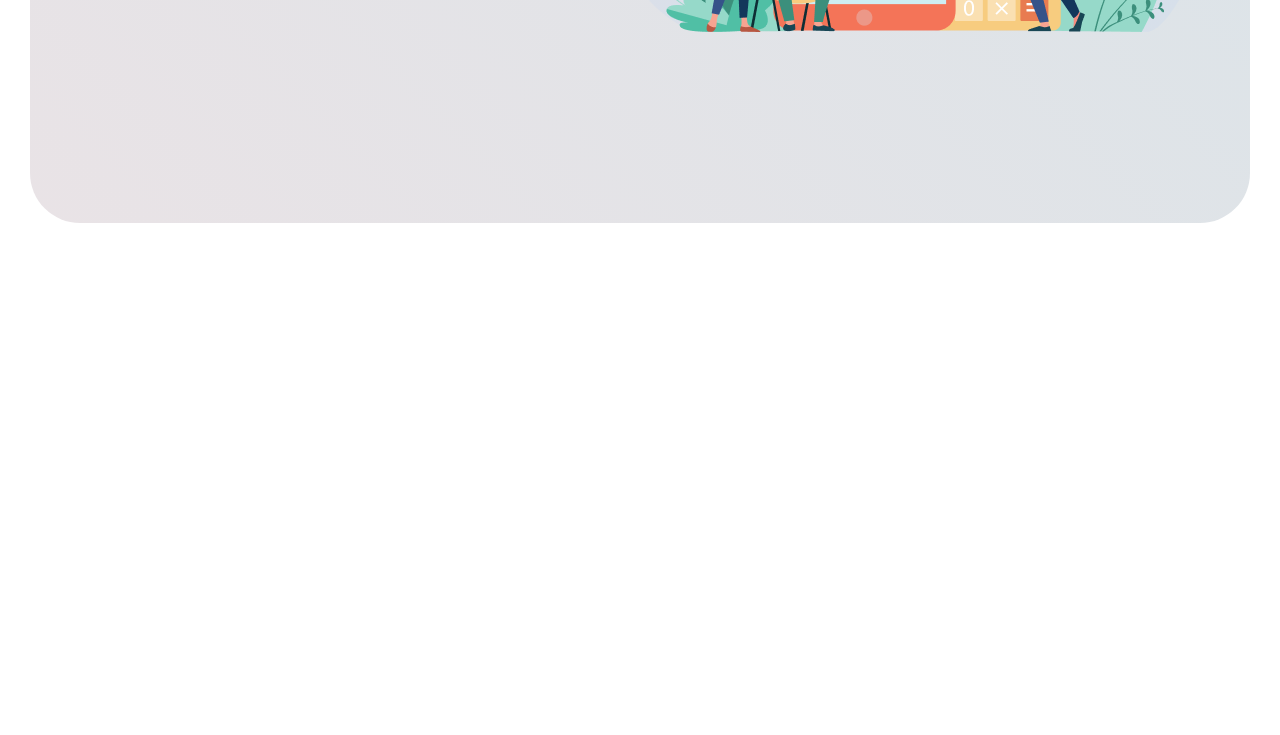
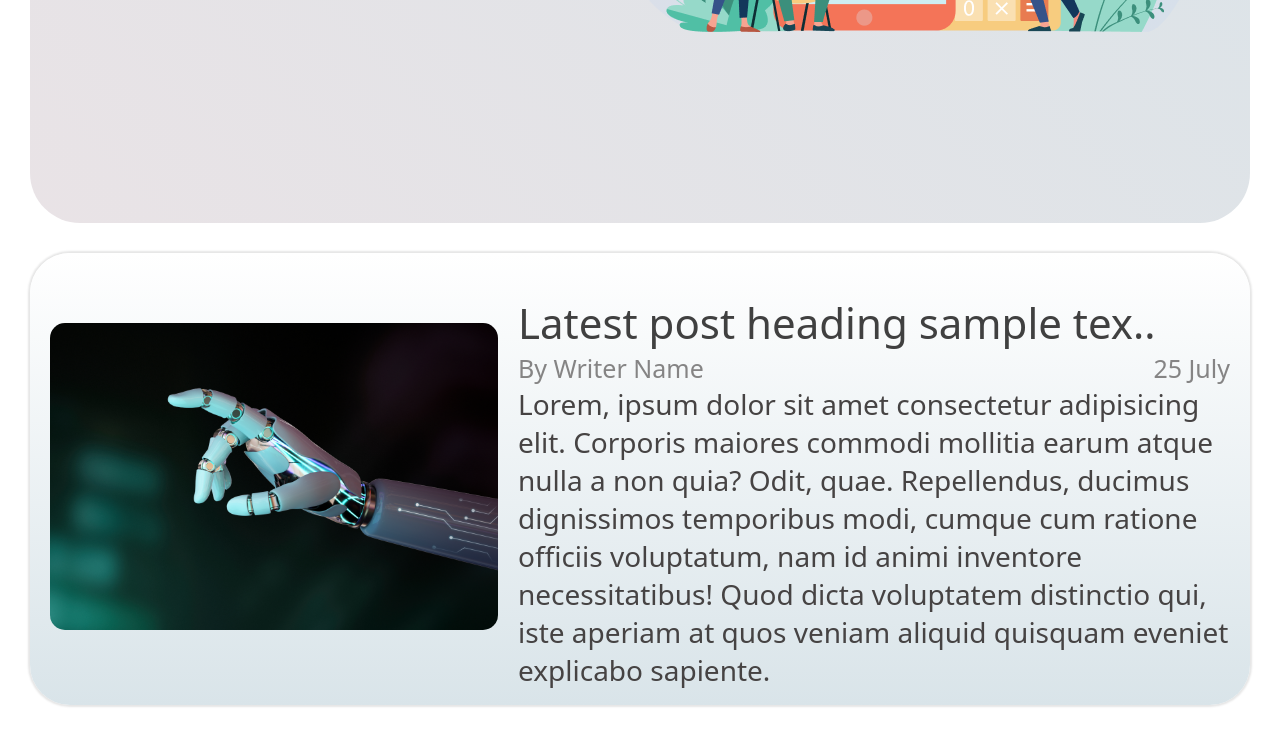
Before and after one commit to satishvatturu/Contest-2-repo, a plain HTML site: page index.html in a window 1280 px wide. Shown: the part 650-1385 px from the top of the page. Before the commit the page ends 903 px from the top, so only its background shows below. Drawn offline with Linux system fonts and the light colour scheme.

Commit message:
Updated main card

```diff
--- a/index.html
+++ b/index.html
@@ -50,5 +50,21 @@
 
     </section>
 
+    <section class="main-card">
+
+      <div class="main-card-img">
+        <img src="./images/robo_hand.png" alt="robo-hand">
+      </div>
+      <div class="main-card-text">
+        <h1>Latest post heading sample tex..</h1>
+        <div class="main-row-1">
+          <p>By Writer Name</p>
+          <p>25 July</p>
+        </div>
+        <p class="main-card-disc">Lorem, ipsum dolor sit amet consectetur adipisicing elit. Corporis maiores commodi mollitia earum atque nulla a non quia? Odit, quae. Repellendus, ducimus dignissimos temporibus modi, cumque cum ratione officiis voluptatum, nam id animi inventore necessitatibus! Quod dicta voluptatem distinctio qui, iste aperiam at quos veniam aliquid quisquam eveniet explicabo sapiente.</p>
+      </div>
+
+    </section>
+
   </body>
 </html>
--- a/style.css
+++ b/style.css
@@ -123,3 +123,49 @@ nav {
     border: none;
     cursor: pointer;
 }
+
+.main-card {
+    border-radius: 40px;
+    height: 412px;
+    display: flex;
+    justify-content: space-between;
+    padding: 20px;
+    margin: 30px;
+    box-shadow: 0px 0px 2px 2px rgba(0, 0, 0, 0.10);
+    align-items: center;
+    background-image: linear-gradient(to bottom, white, #d9e4e9);
+}
+
+.main-card-img>img {
+    width: 35vw;
+    height: 90%;
+    border-radius: 15px;
+    margin-right: 20px;
+}
+
+.main-card-text {
+    display: flex;
+    flex-direction: column;
+    justify-content: space-between;
+    height:90%
+}
+
+.main-card-text>h1 {
+    color: #404040;
+    font-size: 42px;
+    font-weight: 500;
+}
+
+.main-row-1 {
+    display: flex;
+    justify-content: space-between;
+    color: rgba(111, 110, 110, 0.84);
+    font-size: 25px;
+    font-weight: 500;
+}
+
+.main-card-disc {
+    color: #464343;
+    font-size: 28px;
+    font-weight: 400;
+}
```
